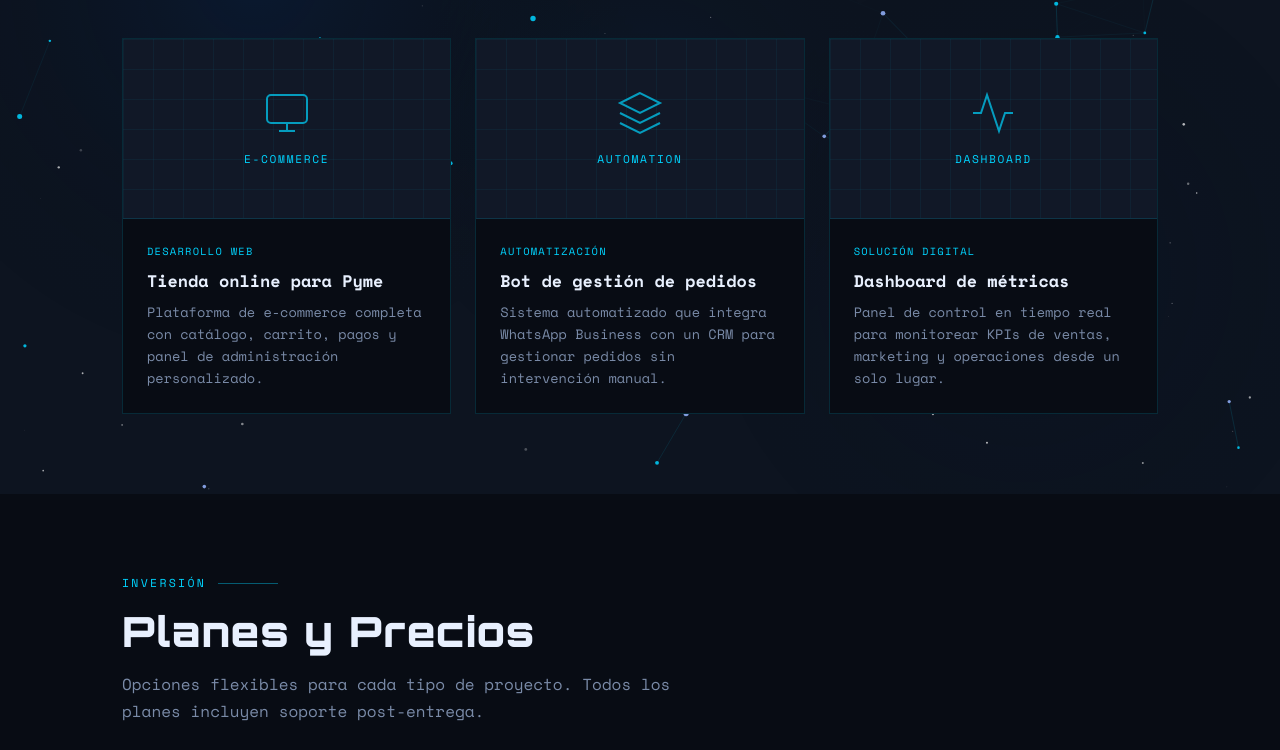
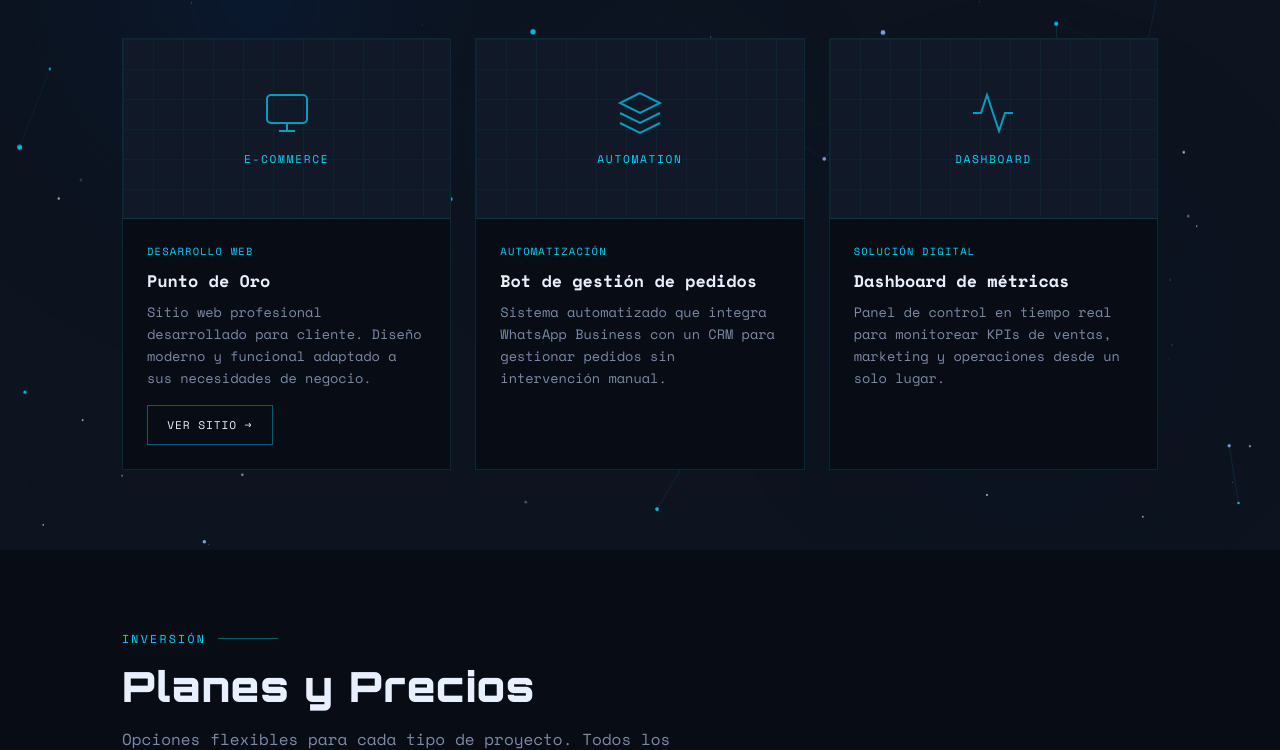
Before and after one commit to LautiRECHI/Scriptsolutions-io, a plain HTML site: page index.html in a window 1280 px wide. Shown: the part 2724-3474 px from the top of the page. Drawn offline with nearby package versions, Linux system fonts and the light colour scheme.

Commit message:
Update index.html

```diff
--- a/index.html
+++ b/index.html
@@ -1177,11 +1177,12 @@
             <div>E-COMMERCE</div>
           </div>
         </div>
-        <div class="project-content">
-          <div class="project-type">Desarrollo Web</div>
-          <h3>Tienda online para Pyme</h3>
-          <p>Plataforma de e-commerce completa con catálogo, carrito, pagos y panel de administración personalizado.</p>
-        </div>
+       <div class="project-content">
+  <div class="project-type">Desarrollo Web</div>
+  <h3>Punto de Oro</h3>
+  <p>Sitio web profesional desarrollado para cliente. Diseño moderno y funcional adaptado a sus necesidades de negocio.</p>
+  <a href="https://puntodeoro.net" target="_blank" class="btn-ghost" style="margin-top:1rem;font-size:.7rem;padding:.6rem 1.2rem;">Ver sitio →</a>
+</div>
       </div>
 
       <div class="project-card">
```
